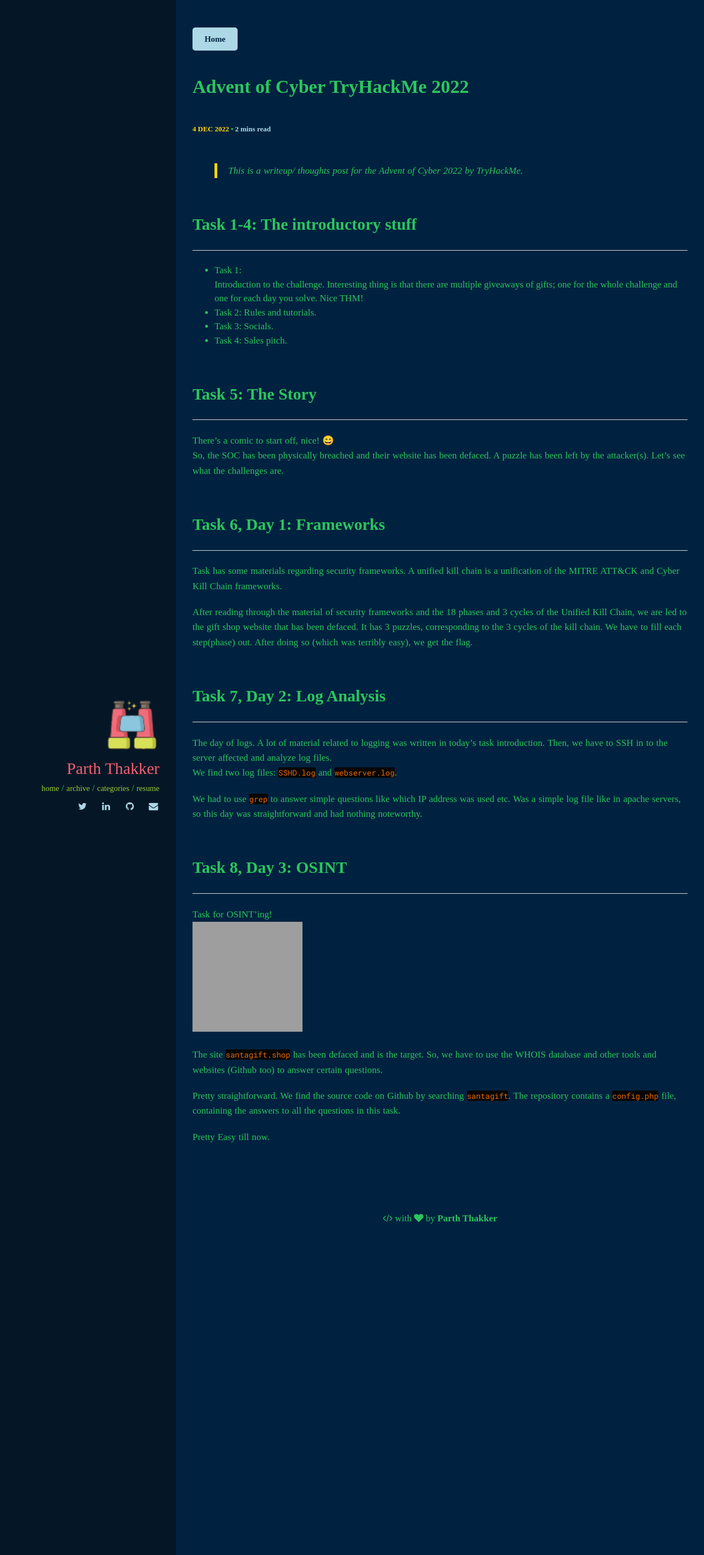
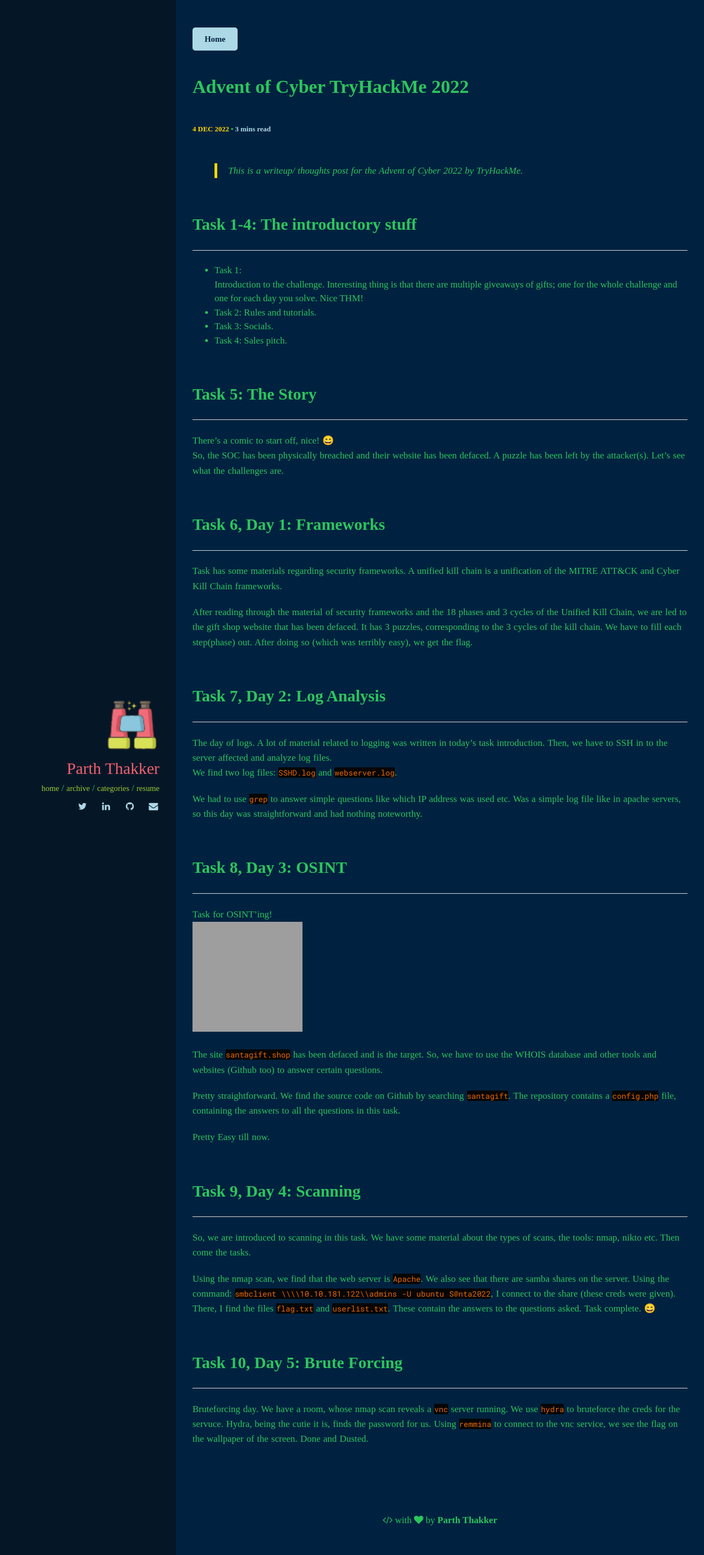
Before and after one commit to parthdt/parthdt.github.io, a Jekyll site: the page built from _posts/2022-12-04-advent-of-cyber-THM.md, in a window 1280 px wide. Shown: the whole page at 55% size. Built offline with Jekyll 4.4.1, drawn with Linux system fonts in a browser that asks for light colours; emoji names are drawn with the system emoji font; some web fonts are replaced; grey boxes are pictures that could not be loaded.

Commit message:
THM AoC22 - till day 5

```diff
--- a/_posts/2022-12-04-advent-of-cyber-THM.md
+++ b/_posts/2022-12-04-advent-of-cyber-THM.md
@@ -44,3 +44,13 @@
 Pretty straightforward. We find the source code on Github by searching `santagift`. The repository contains a `config.php` file, containing the answers to all the questions in this task.
 
 Pretty Easy till now.
+
+## Task 9, Day 4: Scanning
+
+So, we are introduced to scanning in this task. We have some material about the types of scans, the tools: nmap, nikto etc. Then come the tasks.
+
+Using the nmap scan, we find that the web server is `Apache`. We also see that there are samba shares on the server. Using the command: `smbclient \\\\10.10.181.122\\admins -U ubuntu S@nta2022`, I connect to the share (these creds were given). There, I find the files `flag.txt` and `userlist.txt`. These contain the answers to the questions asked. Task complete. :smile:
+
+## Task 10, Day 5: Brute Forcing
+
+Bruteforcing day. We have a room, whose nmap scan reveals a `vnc` server running. We use `hydra` to bruteforce the creds for the servuce. Hydra, being the cutie it is, finds the password for us. Using `remmina` to connect to the vnc service, we see the flag on the wallpaper of the screen. Done and Dusted.
```
